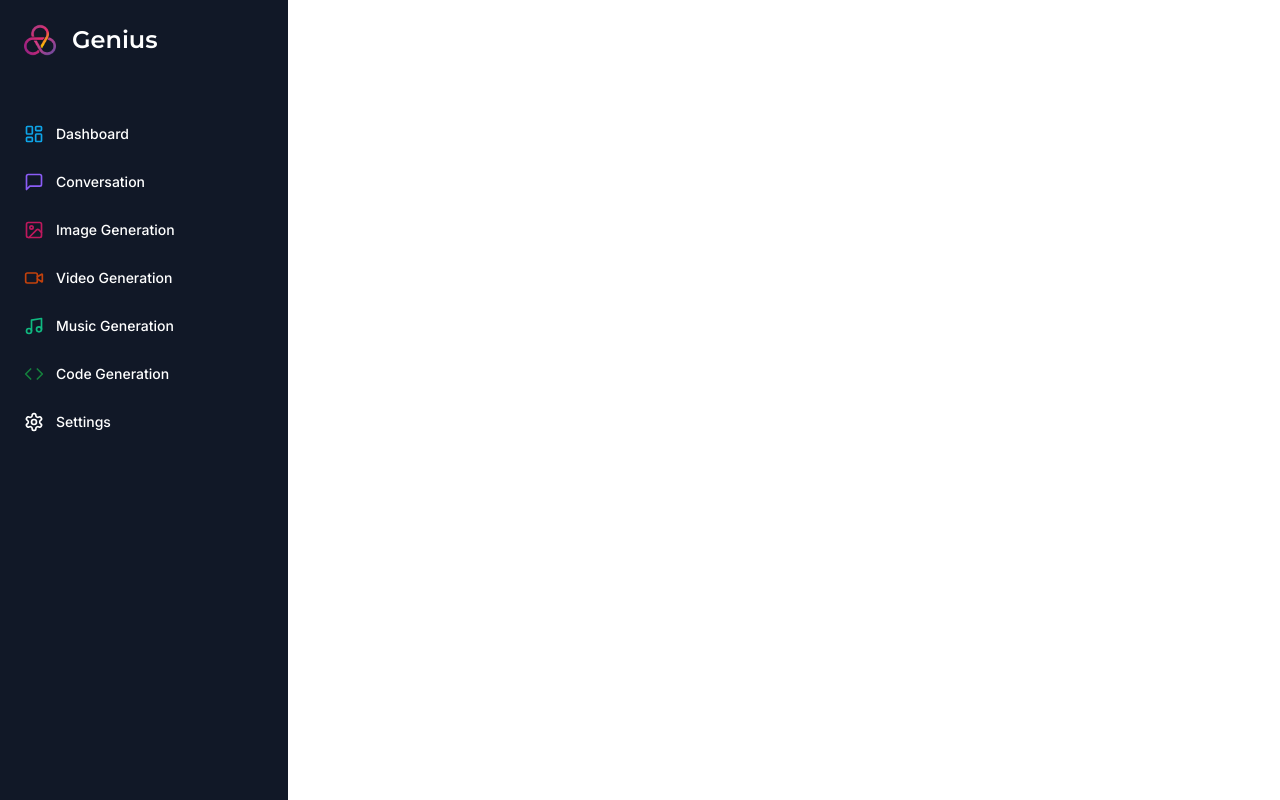
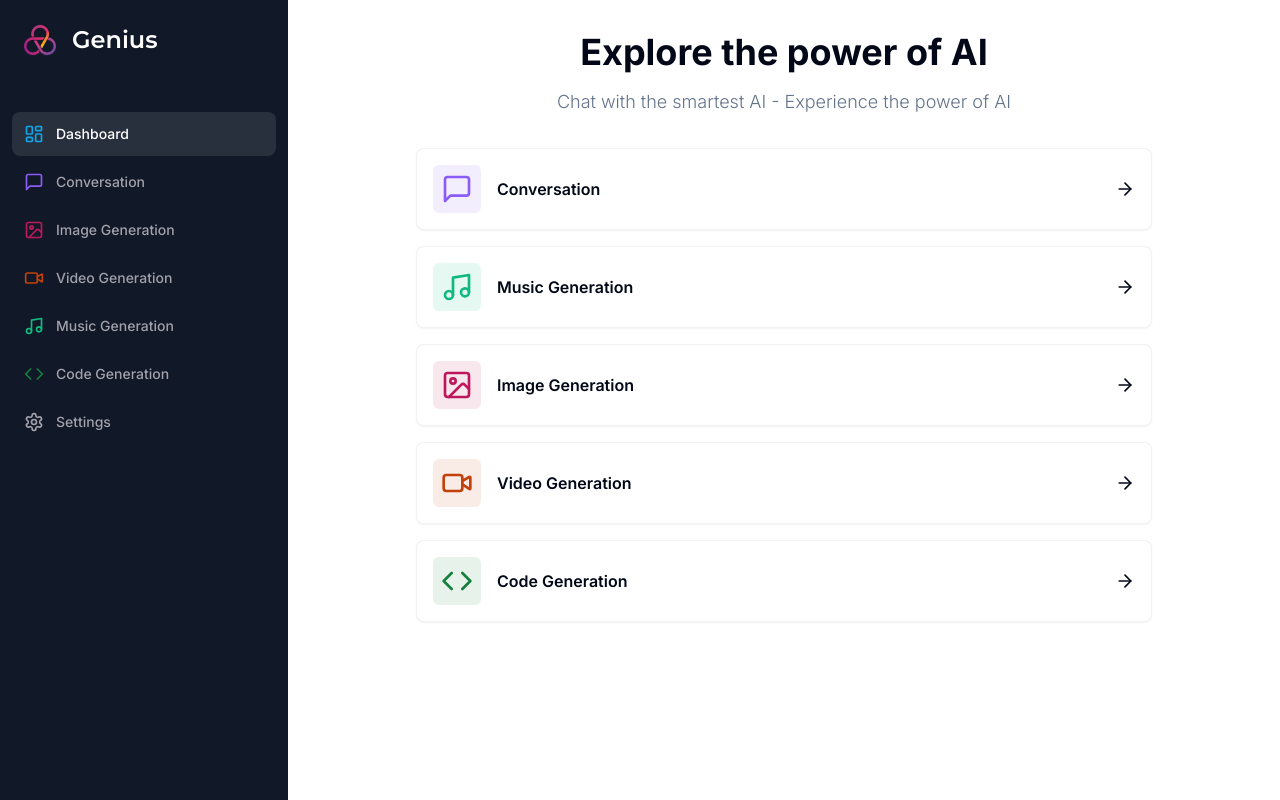
Before and after one commit to jmgrd98/genius-saas, a Next.js app: page /dashboard in a window 1280 px wide. Built offline with nearby package versions, Linux system fonts and the light colour scheme.

Commit message:
dashboard page

```diff
--- a/app/(dashboard)/(routes)/dashboard/page.tsx
+++ b/app/(dashboard)/(routes)/dashboard/page.tsx
@@ -1,10 +1,81 @@
+'use client'
 
+import { Card } from "@/components/ui/card"
+import { cn } from "@/lib/utils"
+import { ArrowRight, Code, ImageIcon, MessageSquare, Music, VideoIcon } from "lucide-react"
+import { useRouter } from "next/navigation"
+
+const tools = [
+  {
+    label: 'Conversation',
+    icon: MessageSquare,
+    color: 'text-violet-500',
+    bgColor: 'bg-violet-500/10',
+    href: '/conversation'
+  },
+  {
+    label: 'Music Generation',
+    icon: Music,
+    color: 'text-emerald-500',
+    bgColor: 'bg-emerald-500/10',
+    href: '/music'
+  },
+  {
+    label: 'Image Generation',
+    icon: ImageIcon,
+    color: 'text-pink-700',
+    bgColor: 'bg-pink-700/10',
+    href: '/image'
+  },
+  {
+    label: 'Video Generation',
+    icon: VideoIcon,
+    color: 'text-orange-700',
+    bgColor: 'bg-orange-700/10',
+    href: '/video'
+  },
+  {
+    label: 'Code Generation',
+    icon: Code,
+    color: 'text-green-700',
+    bgColor: 'bg-green-700/10',
+    href: '/code'
+  },
+]
 
 const DashboardPage = () => {
+  const router = useRouter();
   return (
-    <div>
+  <div>
+      <div className="mb-8 space-y-4">
+        <h2 className="text-2xl md:text-4xl font-bold text-center">
+          Explore the power of AI
+        </h2>
+        <p className="text-muted-foreground font-light text-sm md:text-lg text-center">
+          Chat with the smartest AI - Experience the power of AI
+      </p>
+      </div>
+      <div className="px-4 md:px-20 lg:px-32 space-y-4">
+        {tools.map((tool) => (
+          <Card
+            onClick={() => router.push(tool.href)}
+            key={tool.href}
+            className="p-4 border-black/5 flex items-center justify-between hover:shadow-md transition cursor-pointer"
+          >
+            <div className="flex items-center gap-x-4">
+              <div className={cn('p-2 w-fit rounded-md', tool.bgColor)}>
+                <tool.icon className={cn('w-8 h-8', tool.color)} />
+              </div>
 
-    </div>
+              <div className="font-semibold">
+                {tool.label}
+              </div>
+            </div>
+            <ArrowRight className="w-5 h-5" />
+          </Card>
+        ))}
+      </div>
+  </div>
   )
 }
 
--- a/components/sidebar.tsx
+++ b/components/sidebar.tsx
@@ -5,6 +5,7 @@
 import { Montserrat } from "next/font/google"
 import Image from "next/image"
 import Link from "next/link"
+import { usePathname } from "next/navigation";
 
 const montserrat = Montserrat({ weight: '600', subsets: ['latin'] });
 
@@ -53,18 +54,28 @@
 ]
 
 const Sidebar = () => {
+    const pathname = usePathname();
+
   return (
     <div className="space-y-4 py-4 flex flex-col h-full bg-[#111827] text-white">
       <div className="px-3 py-2 flex-1">
         <Link href={'/dashboard'} className="flex items-center pl-3 mb-14">
             <div className="relative w-8 h-8 mr-4">
-                <Image fill alt='Logo' src='/logo.png'/>
+                <Image
+                    fill
+                    alt='Logo'
+                    src='/logo.png'
+                />
             </div>
             <h1 className={cn("text-2xl font-bold", montserrat.className)}>Genius</h1>
         </Link>
         <div className="space-y-1">
             {routes.map((route) => (
-                <Link href={route.href} key={route.href} className="text-sm group flex p-3 w-full justify-start font-medium cursor-pointer hover:text-white hover:bg-white/10 rounded-lg transition">
+                <Link
+                    href={route.href}
+                    key={route.href}
+                    className={cn("text-sm group flex p-3 w-full justify-start font-medium cursor-pointer hover:text-white hover:bg-white/10 rounded-lg transition", pathname === route.href ? 'text-white bg-white/10' : 'text-zinc-400')}
+                >
                     <div className="flex items-center flex-1">
                         <route.icon className={cn('h-5 w-5 mr-3', route.color)} />
                         {route.label}
--- /dev/null
+++ b/components/ui/card.tsx
@@ -0,0 +1,79 @@
+import * as React from "react"
+
+import { cn } from "@/lib/utils"
+
+const Card = React.forwardRef<
+  HTMLDivElement,
+  React.HTMLAttributes<HTMLDivElement>
+>(({ className, ...props }, ref) => (
+  <div
+    ref={ref}
+    className={cn(
+      "rounded-lg border bg-card text-card-foreground shadow-sm",
+      className
+    )}
+    {...props}
+  />
+))
+Card.displayName = "Card"
+
+const CardHeader = React.forwardRef<
+  HTMLDivElement,
+  React.HTMLAttributes<HTMLDivElement>
+>(({ className, ...props }, ref) => (
+  <div
+    ref={ref}
+    className={cn("flex flex-col space-y-1.5 p-6", className)}
+    {...props}
+  />
+))
+CardHeader.displayName = "CardHeader"
+
+const CardTitle = React.forwardRef<
+  HTMLParagraphElement,
+  React.HTMLAttributes<HTMLHeadingElement>
+>(({ className, ...props }, ref) => (
+  <h3
+    ref={ref}
+    className={cn(
+      "text-2xl font-semibold leading-none tracking-tight",
+      className
+    )}
+    {...props}
+  />
+))
+CardTitle.displayName = "CardTitle"
+
+const CardDescription = React.forwardRef<
+  HTMLParagraphElement,
+  React.HTMLAttributes<HTMLParagraphElement>
+>(({ className, ...props }, ref) => (
+  <p
+    ref={ref}
+    className={cn("text-sm text-muted-foreground", className)}
+    {...props}
+  />
+))
+CardDescription.displayName = "CardDescription"
+
+const CardContent = React.forwardRef<
+  HTMLDivElement,
+  React.HTMLAttributes<HTMLDivElement>
+>(({ className, ...props }, ref) => (
+  <div ref={ref} className={cn("p-6 pt-0", className)} {...props} />
+))
+CardContent.displayName = "CardContent"
+
+const CardFooter = React.forwardRef<
+  HTMLDivElement,
+  React.HTMLAttributes<HTMLDivElement>
+>(({ className, ...props }, ref) => (
+  <div
+    ref={ref}
+    className={cn("flex items-center p-6 pt-0", className)}
+    {...props}
+  />
+))
+CardFooter.displayName = "CardFooter"
+
+export { Card, CardHeader, CardFooter, CardTitle, CardDescription, CardContent }
```
